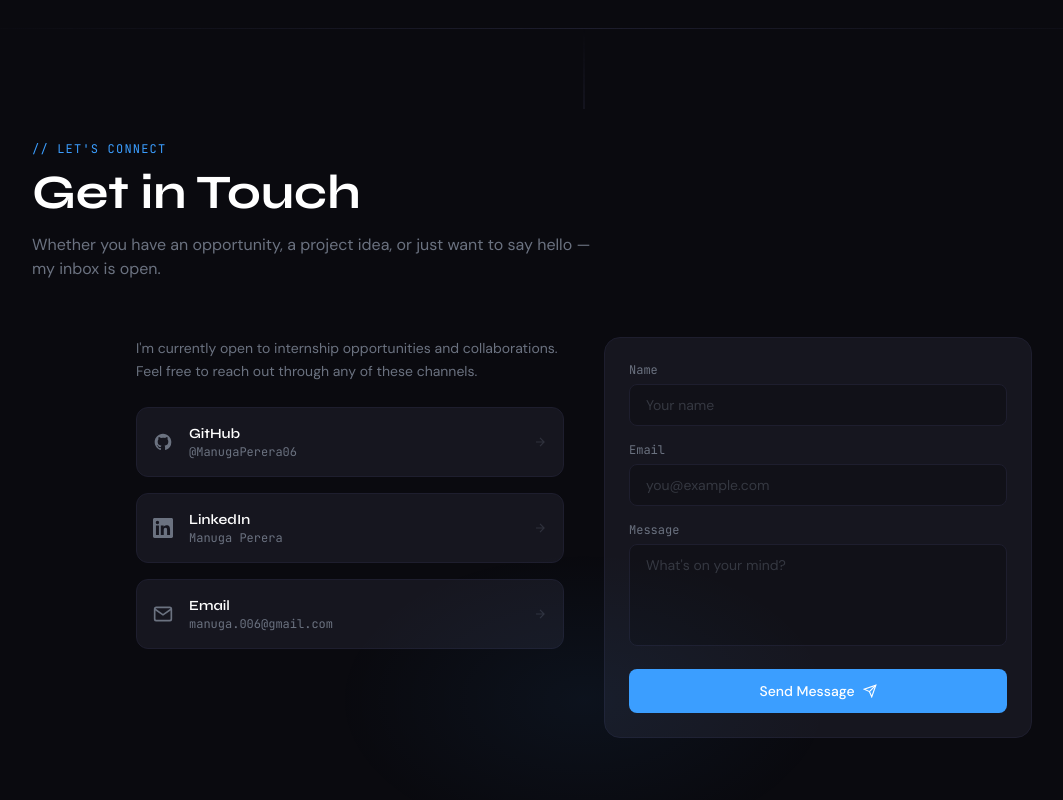
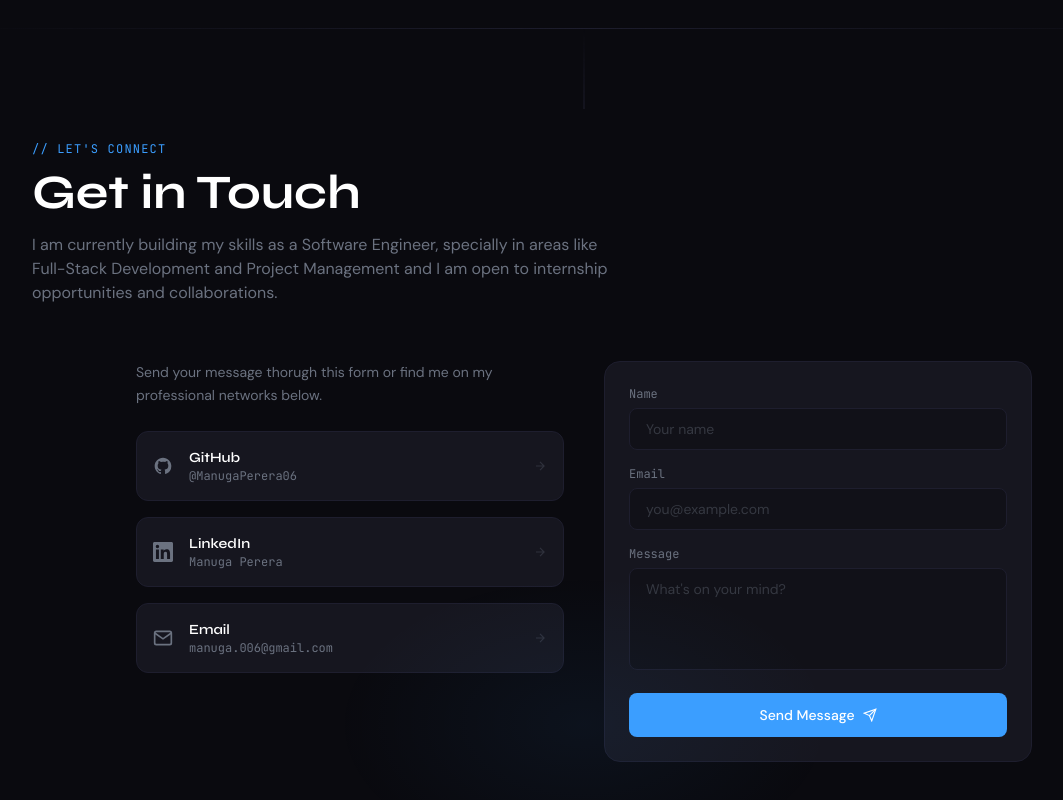
Before and after one commit to ManugaPerera06/portfolio-website, a React (Vite) app: page / in a window 1280 px wide. Shown: the part 3444-4244 px from the top of the page, without its empty margins (56-1119 px from the left). Built offline with nearby package versions, Linux system fonts and the light colour scheme.

Commit message:
Updated the text messages and made the form functional

```diff
--- a/src/Components/Contact.jsx
+++ b/src/Components/Contact.jsx
@@ -42,12 +42,20 @@ export default function Contact() {
   const handleChange = (e) =>
     setFormState((s) => ({ ...s, [e.target.name]: e.target.value }));
 
-  const handleSubmit = (e) => {
-    e.preventDefault();
-    /* Wire up to Formspree, EmailJS, or any backend */
+  const handleSubmit = async (e) => {
+  e.preventDefault();
+  try {
+    await fetch('https://formspree.io/f/xrejgvag', {
+      method: 'POST',
+      headers: { 'Content-Type': 'application/json' },
+      body: JSON.stringify(formState),
+    });
     setSent(true);
     setFormState({ name: '', email: '', message: '' });
-  };
+  } catch (error) {
+    console.error('Failed to send message:', error);
+  }
+};
 
   return (
     <section id="contact" className="py-28 relative">
@@ -65,14 +73,15 @@ export default function Contact() {
         <SectionHeader
           label="// let's connect"
           title="Get in Touch"
-          subtitle="Whether you have an opportunity, a project idea, or just want to say hello — my inbox is open."
+          subtitle="I am currently building my skills as a Software Engineer, specially in areas like
+          Full-Stack Development and Project Management and I am open to internship opportunities and collaborations."
         />
 
         <div className="grid md:grid-cols-2 gap-10 max-w-4xl mx-auto">
           {/* Social links */}
           <div className="flex flex-col gap-4">
             <p className="font-body text-muted text-sm leading-relaxed mb-2">
-              I'm currently open to internship opportunities and collaborations. Feel free to reach out through any of these channels.
+              Send your message thorugh this form or find me on my professional networks below.
             </p>
 
             {socialLinks.map((s) => (
```
